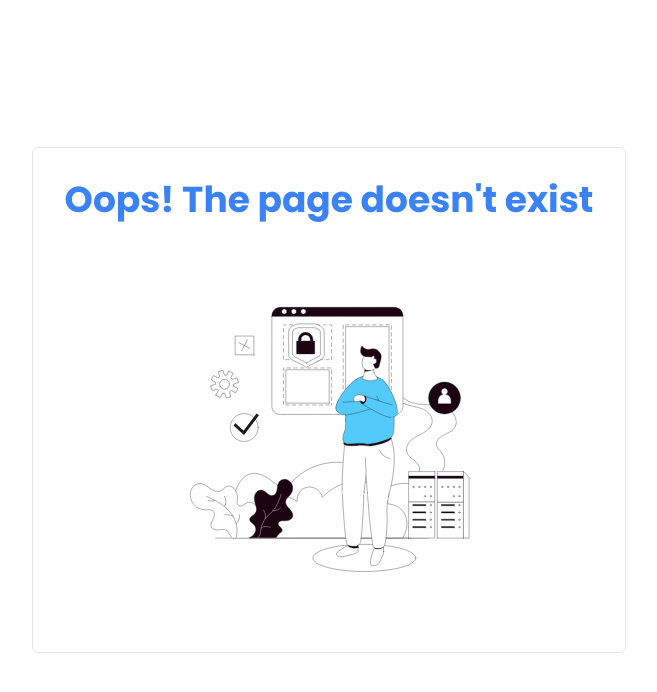
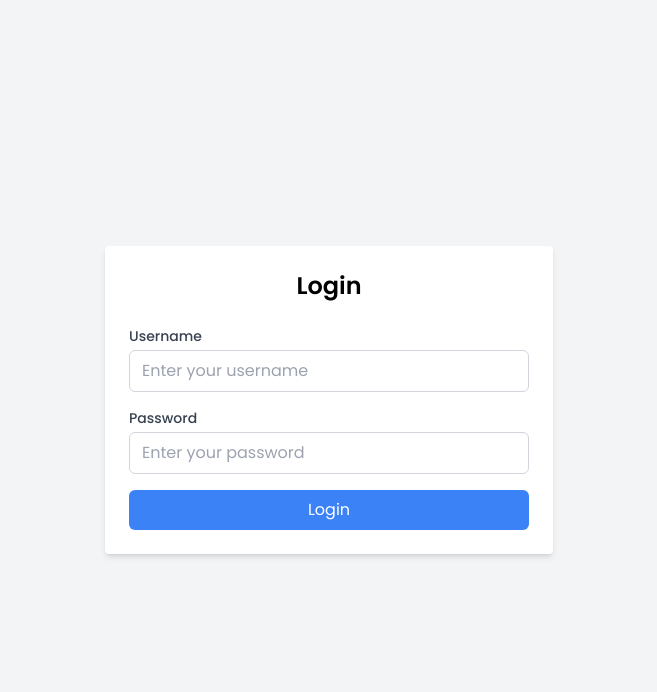
Before and after one commit to RiskEdge/marketing-frontend, a React (Vite) app: page /login in a window 1280 px wide. Shown: the top 692 px of the page, without its empty margins (311-968 px from the left). Built offline with nearby package versions, Linux system fonts and the light colour scheme.

Commit message:
added login form and layout helmet

```diff
--- a/package.json
+++ b/package.json
@@ -17,6 +17,8 @@
     "prop-types": "^15.8.1",
     "react": "^18.3.1",
     "react-dom": "^18.3.1",
+    "react-dotenv": "^0.1.3",
+    "react-helmet": "^6.1.0",
     "react-icons": "^5.3.0",
     "react-loading-indicators": "^1.0.0",
     "react-lottie": "^1.2.4",
--- a/src/App.jsx
+++ b/src/App.jsx
@@ -1,9 +1,7 @@
 import './App.css';
 import AgentDetails from './pages/AgentDetails';
-
 import { BrowserRouter, Routes, Route } from 'react-router-dom';
 
-import CrewOutput from './pages/CrewOutput';
 import PageNotFound from './components/PageNotFound';
 import ContextForm from './components/ContextForm';
 import IndexPage from './pages/IndexPage';
@@ -11,11 +9,17 @@ import CrewAgentSelection from './pages/CrewAgentSelection';
 import MarketingAnalysis from './pages/CrewOutputs/MarketingAnalysis';
 import SeoAnalysis from './pages/CrewOutputs/SeoAnalysis';
 import ContentCreation from './pages/CrewOutputs/ContentCreation';
+import LoginForm from './components/LoginForm';
+import { useEffect, useState } from 'react';
+import { AuthProvider } from './auth/AuthContext';
+import PrivateRoute from './routes/PrivateRoute';
 
 const App = () => {
 	return (
+		<AuthProvider>
 			<BrowserRouter>
 				<Routes>
+					<Route path='/' element={<PrivateRoute />}>
 						<Route path='/' element={<IndexPage />} />
 						<Route path='/crew'>
 							<Route path='/crew' element={<CrewAgentSelection />} />
@@ -23,12 +27,14 @@ const App = () => {
 							<Route path='seo-analysis' element={<SeoAnalysis />} />
 							<Route path='content-creation' element={<ContentCreation />} />
 						</Route>
-				{/* <Route path='/crew' element={<CrewOutput />} /> */}
 						<Route path='form-details' element={<ContextForm />} />
 						<Route path='/agent-details' element={<AgentDetails />} />
+					</Route>
 					<Route path='*' element={<PageNotFound />} />
+					<Route path='/login' element={<LoginForm />} />
 				</Routes>
 			</BrowserRouter>
+		</AuthProvider>
 	);
 };
 
--- /dev/null
+++ b/src/auth/AuthContext.jsx
@@ -0,0 +1,24 @@
+import React, { createContext, useState, useContext, useEffect } from 'react';
+
+// Create the AuthContext
+const AuthContext = createContext();
+
+export const AuthProvider = ({ children }) => {
+	const [isAuthenticated, setIsAuthenticated] = useState(false);
+
+	useEffect(() => {
+		const auth = localStorage.getItem('auth');
+		if (auth) {
+			setIsAuthenticated(auth);
+		}
+	}, []);
+
+	return (
+		<AuthContext.Provider value={[isAuthenticated, setIsAuthenticated]}>
+			{children}
+		</AuthContext.Provider>
+	);
+};
+
+// Custom hook to use the AuthContext
+export const useAuth = () => useContext(AuthContext);
--- a/src/components/AgentResponse.jsx
+++ b/src/components/AgentResponse.jsx
@@ -2,6 +2,7 @@ import React, { useRef } from 'react';
 import MarkdownDisplay from './MarkdownDisplay';
 import { IoMdCopy } from 'react-icons/io';
 import copy from 'copy-to-clipboard';
+import Layout from './Layout';
 
 const AgentResponse = ({ response, service }) => {
 	const textRef = useRef();
@@ -17,7 +18,7 @@ const AgentResponse = ({ response, service }) => {
 	};
 
 	return (
-		<>
+		<Layout title={"Agent's Response"}>
 			{console.log(response)}
 			<div className='lg:w-4/5 md:w-4/5 w-5/6 mx-auto my-8'>
 				<h2 className='font-semibold text-3xl text-pink-500'>{service}</h2>
@@ -56,7 +57,7 @@ const AgentResponse = ({ response, service }) => {
 					</div>
 				</div>
 			</div>
-		</>
+		</Layout>
 	);
 };
 export default AgentResponse;
--- a/src/components/ContextForm.jsx
+++ b/src/components/ContextForm.jsx
@@ -4,6 +4,7 @@ import * as Yup from 'yup';
 import AgentResponse from '../components/AgentResponse';
 import axios from 'axios';
 import Loading from './Loading';
+import Layout from './Layout';
 
 // Validation schema using Yup
 const validationSchema = Yup.object({
@@ -25,6 +26,12 @@ const ContextForm = ({ service = '', agent = '' }) => {
 	const [isLoading, setIsLoading] = useState(false);
 	const submitFormData = async (formData) => {
 		try {
+			const agentInfo = JSON.parse(localStorage.getItem('agents'));
+
+			if (agentInfo) {
+				console.log('Agent info:', agentInfo);
+			}
+
 			const response = await axios.post('http://localhost:8000/form-input', formData, {
 				headers: {
 					'Content-Type': 'application/json',
@@ -76,7 +83,7 @@ const ContextForm = ({ service = '', agent = '' }) => {
 		return output && <AgentResponse response={output} service={service} />;
 	}
 	return (
-		<div>
+		<Layout>
 			{isLoading ? (
 				<Loading />
 			) : (
@@ -296,7 +303,7 @@ const ContextForm = ({ service = '', agent = '' }) => {
 					</div>
 				</>
 			)}
-		</div>
+		</Layout>
 	);
 };
 
--- /dev/null
+++ b/src/components/Layout.jsx
@@ -0,0 +1,46 @@
+import React from 'react';
+import { Helmet } from 'react-helmet';
+import { useAuth } from '../auth/AuthContext';
+import { useNavigate } from 'react-router-dom';
+
+const Layout = ({ children, title, description, keywords, author }) => {
+	const [isAuthenticated, setIsAuthenticated] = useAuth();
+	const navigate = useNavigate();
+
+	const handleClick = () => {
+		localStorage.setItem('auth', false);
+		setIsAuthenticated(false);
+		navigate('/login');
+	};
+
+	return (
+		<div>
+			<Helmet>
+				<meta charSet='utf-8' />
+				<meta name='description' content={description} />
+				<meta name='keywords' content={keywords} />
+				<meta name='author' content={author} />
+				<title>{title}</title>
+			</Helmet>
+			<main>
+				<div className='float-right m-3'>
+					<button
+						onClick={handleClick}
+						className='bg-gray-200 hover:bg-blue-700 hover:text-white text-gray-600 font-bold py-2 px-4 rounded'>
+						Logout
+					</button>
+				</div>
+				{children}
+			</main>
+		</div>
+	);
+};
+
+Layout.defaultProps = {
+	title: 'Risk Edge Solutions Makreting',
+	description: 'AI Agents based marketing project',
+	keywords: 'AI, AI Agents, GenAI, Marketing, AI Marketing',
+	author: 'Sushma',
+};
+
+export default Layout;
--- /dev/null
+++ b/src/components/LoginForm.jsx
@@ -0,0 +1,101 @@
+import React, { useState } from 'react';
+import { Formik, Form, Field, ErrorMessage } from 'formik';
+import * as Yup from 'yup';
+import { useNavigate } from 'react-router-dom';
+import { useAuth } from '../auth/AuthContext';
+
+const LoginForm = () => {
+	// Define validation schema
+	const validationSchema = Yup.object({
+		username: Yup.string().required('Email is required'),
+		password: Yup.string()
+			.min(6, 'Password must be at least 6 characters')
+			.required('Password is required'),
+	});
+
+	const [isAuthenticated, setIsAuthenticated] = useAuth();
+
+	const navigate = useNavigate();
+
+	const handleSubmit = (values) => {
+		console.log(values);
+
+		if (
+			values.username === import.meta.env.VITE_APP_USERNAME &&
+			values.password === import.meta.env.VITE_APP_PASSWORD
+		) {
+			setIsAuthenticated(true);
+			localStorage.setItem('auth', true);
+			navigate('/');
+		} else {
+			alert('Invalid username or password');
+			setIsAuthenticated(false);
+		}
+	};
+
+	return (
+		<div className='flex items-center justify-center min-h-screen bg-gray-100'>
+			<div className='bg-white p-6 rounded shadow-md w-full max-w-md'>
+				<h2 className='text-2xl font-semibold text-center mb-6'>Login</h2>
+				<Formik
+					initialValues={{ username: '', password: '' }}
+					validationSchema={validationSchema}
+					onSubmit={handleSubmit}>
+					{() => (
+						<Form className='space-y-4'>
+							<div>
+								<label
+									htmlFor='username'
+									className='block text-sm font-medium text-gray-700'>
+									Username
+								</label>
+								<Field
+									type='text'
+									id='username'
+									name='username'
+									// value={username}
+									placeholder='Enter your username'
+									className='mt-1 px-3 py-2 border border-gray-300 rounded-md w-full focus:outline-none focus:ring focus:ring-blue-200'
+								/>
+								<ErrorMessage
+									name='username'
+									component='div'
+									className='text-red-500 text-sm mt-1'
+								/>
+							</div>
+
+							<div>
+								<label
+									htmlFor='password'
+									className='block text-sm font-medium text-gray-700'>
+									Password
+								</label>
+								<Field
+									type='password'
+									id='password'
+									// value={password}
+									name='password'
+									placeholder='Enter your password'
+									className='mt-1 px-3 py-2 border border-gray-300 rounded-md w-full focus:outline-none focus:ring focus:ring-blue-200'
+								/>
+								<ErrorMessage
+									name='password'
+									component='div'
+									className='text-red-500 text-sm mt-1'
+								/>
+							</div>
+
+							<button
+								type='submit'
+								className='w-full bg-blue-500 text-white py-2 rounded-md hover:bg-blue-600 focus:outline-none focus:ring focus:ring-blue-200'>
+								Login
+							</button>
+						</Form>
+					)}
+				</Formik>
+			</div>
+		</div>
+	);
+};
+
+export default LoginForm;
--- a/src/pages/AgentDetails.jsx
+++ b/src/pages/AgentDetails.jsx
@@ -4,6 +4,7 @@ import axios from 'axios';
 import Markdown from 'react-markdown';
 import MarkdownDisplay from '../components/MarkdownDisplay';
 import ContextForm from '../components/ContextForm';
+import Layout from '../components/Layout';
 
 const AgentDetails = () => {
 	const [response, setResponse] = useState({});
@@ -41,7 +42,7 @@ const AgentDetails = () => {
 
 	const getAgentsInfo = async () => {
 		try {
-			if (localStorage.getItem('agents') || localStorage.getItem('tasks')) {
+			if (localStorage.getItem('agents') && localStorage.getItem('tasks')) {
 				const storedAgentAndTaskData = {
 					agents: JSON.parse(localStorage.getItem('agents')) || {},
 					tasks: JSON.parse(localStorage.getItem('tasks')) || {},
@@ -116,6 +117,7 @@ const AgentDetails = () => {
 		return <ContextForm />;
 	}
 	return (
+		<Layout>
 			<div className='mx-auto my-10 lg:w-4/5'>
 				<h1 className='text-3xl text-blue-600 font-bold'>Agents</h1>
 				<div className='flex flex-col float-right'>
@@ -185,7 +187,9 @@ const AgentDetails = () => {
 											</div>
 											<div className='mb-2'>
 												<h3 className='font-semibold'>Backstory</h3>
-											<MarkdownDisplay markdownText={agents[key].backstory} />
+												<MarkdownDisplay
+													markdownText={agents[key].backstory}
+												/>
 											</div>
 										</>
 									)}
@@ -236,6 +240,7 @@ const AgentDetails = () => {
 					</div>
 				)}
 			</div>
+		</Layout>
 	);
 };
 export default AgentDetails;
--- a/src/pages/CrewAgentSelection.jsx
+++ b/src/pages/CrewAgentSelection.jsx
@@ -1,7 +1,9 @@
 import React from 'react';
+import Layout from '../components/Layout';
 
 const CrewAgentSelection = () => {
 	return (
+		<Layout>
 			<div className='min-h-screen flex flex-col md:flex-row lg:flex-row justify-center items-center space-x-8'>
 				<a
 					href='/crew/marketing-analysis'
@@ -19,6 +21,7 @@ const CrewAgentSelection = () => {
 					<div>Content Creation</div>
 				</a>
 			</div>
+		</Layout>
 	);
 };
 export default CrewAgentSelection;
--- a/src/pages/CrewOutput.jsx
+++ b/src/pages/CrewOutput.jsx
@@ -6,6 +6,7 @@ import MarkdownDisplay from '../components/MarkdownDisplay';
 import marketingResponse from '../assets/marketing_analysis/response5.json';
 import seoResponse from '../assets/seo/response4.json';
 import contentResponse from '../assets/content/response2.json';
+import Layout from '../components/Layout';
 
 const CrewOutput = () => {
 	// const [crewOutput, setCrewOutput] = useState([]);
@@ -41,6 +42,7 @@ const CrewOutput = () => {
 	}, []); */
 
 	return (
+		<Layout>
 			<div className='m-4 p-3'>
 				<h2 className='font-bold text-blue-500 text-3xl'>Crew Output</h2>
 				<div>
@@ -66,7 +68,9 @@ const CrewOutput = () => {
 								</div>
 								<div className='border border-gray-300 mx-3 p-3'>
 									<h3 className='font-bold text-lg'>Output Tokens</h3>
-								<p className='text-xl'>{output.token_usage.completion_tokens}</p>
+									<p className='text-xl'>
+										{output.token_usage.completion_tokens}
+									</p>
 								</div>
 								<div className='border border-gray-300 mx-3 p-3'>
 									<h3 className='font-bold text-lg'>Total Tokens</h3>
@@ -77,6 +81,7 @@ const CrewOutput = () => {
 					))}
 				</div>
 			</div>
+		</Layout>
 	);
 };
 export default CrewOutput;
--- a/src/pages/IndexPage.jsx
+++ b/src/pages/IndexPage.jsx
@@ -1,7 +1,9 @@
 import React from 'react';
+import Layout from '../components/Layout';
 
 const IndexPage = () => {
 	return (
+		<Layout>
 			<div className='min-h-screen flex flex-col md:flex-row lg:flex-row justify-center items-center space-x-8'>
 				<a
 					href='/agent-details'
@@ -14,6 +16,7 @@ const IndexPage = () => {
 					<div>Marketing</div>
 				</a>
 			</div>
+		</Layout>
 	);
 };
 export default IndexPage;
--- /dev/null
+++ b/src/routes/PrivateRoute.jsx
@@ -0,0 +1,22 @@
+import { useState, useEffect } from 'react';
+import { Outlet, useNavigate } from 'react-router-dom';
+import { useAuth } from '../auth/AuthContext';
+
+export default function PrivateRoute() {
+	const { isAuthenticated } = useAuth();
+	const [ok, setOk] = useState(false);
+
+	const navigate = useNavigate();
+
+	useEffect(() => {
+		const auth = localStorage.getItem('auth');
+		if (!auth) {
+			setOk(false);
+			navigate('/login');
+		} else {
+			setOk(true);
+		}
+	}, [isAuthenticated]);
+
+	return ok ? <Outlet /> : 'You are not logged in';
+}
```
Also changed, not shown: 2 other files (tests, documents, lock files or other folders). Lines whose indentation alone changed are shown as unchanged.
